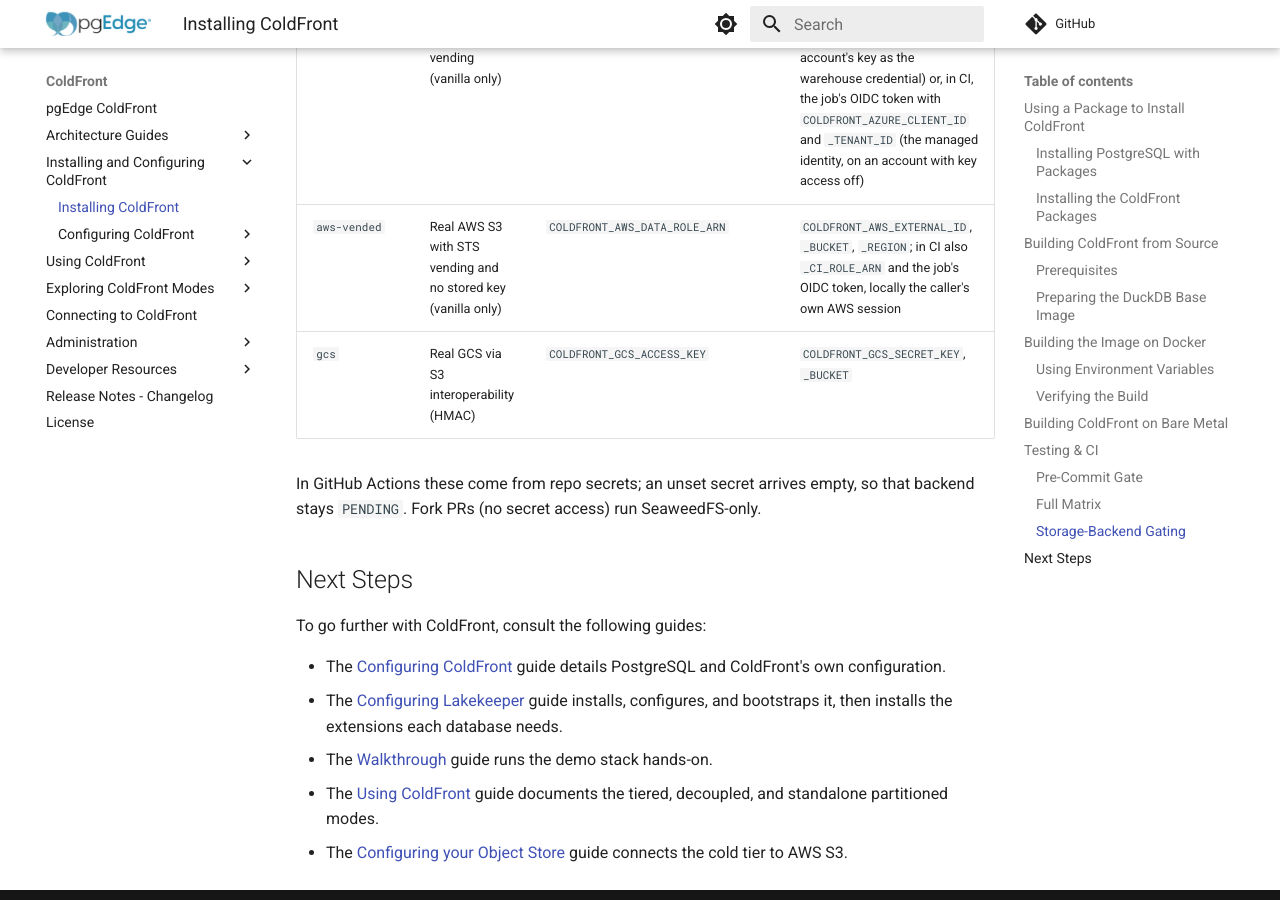
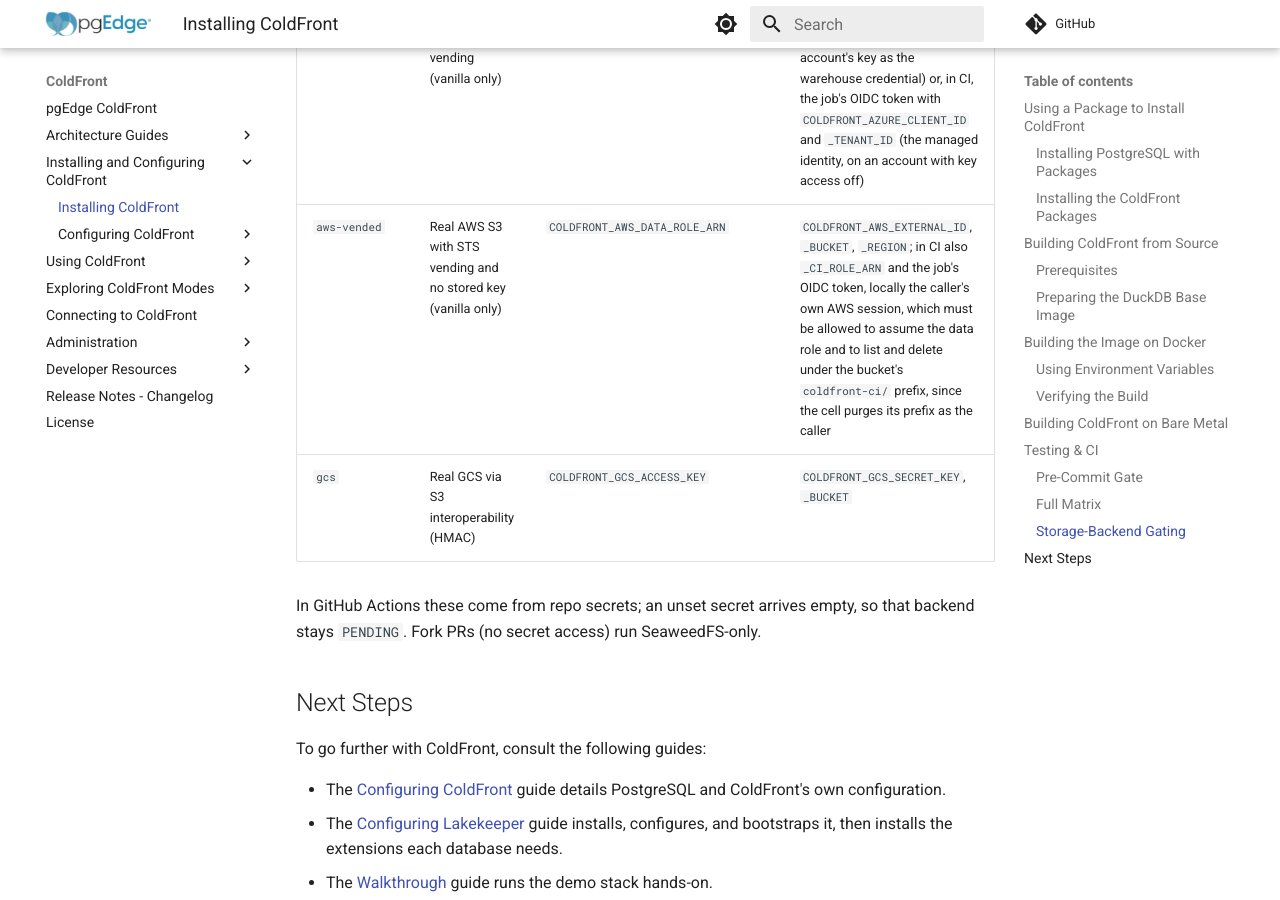
Before and after one commit to pgEdge/coldfront, an MkDocs documentation site: the page built from docs/installation.md, in a window 1280 px wide and 900 px high, scrolled down 11526 px. Built offline with MkDocs 1.6.1 and Material for MkDocs 9.7.7, drawn with Linux system fonts in a browser that asks for light colours; comment, search, counter and statistics services are not loaded.

Commit message:
docs: state the rights a local aws-vended cell's session needs

```diff
--- a/docs/installation.md
+++ b/docs/installation.md
@@ -444,7 +444,7 @@ it then requires; a lane turned on without the rest fails instead of staying
 | `aws`   | Real AWS S3 (native virtual-hosted addressing over HTTPS) | `COLDFRONT_AWS_ACCESS_KEY` | `COLDFRONT_AWS_SECRET_KEY`, `_BUCKET`, `_REGION` |
 | `azure` | Real Azure ADLS Gen2 | `COLDFRONT_AZURE_CONNECTION_STRING` | `COLDFRONT_AZURE_ACCOUNT`, `_FILESYSTEM`, `_KEY` |
 | `azure-vended` | Real Azure ADLS Gen2 with SAS vending (vanilla only) | `COLDFRONT_AZURE_ACCOUNT` | `COLDFRONT_AZURE_FILESYSTEM`, and either `COLDFRONT_AZURE_KEY` (the account's key as the warehouse credential) or, in CI, the job's OIDC token with `COLDFRONT_AZURE_CLIENT_ID` and `_TENANT_ID` (the managed identity, on an account with key access off) |
-| `aws-vended` | Real AWS S3 with STS vending and no stored key (vanilla only) | `COLDFRONT_AWS_DATA_ROLE_ARN` | `COLDFRONT_AWS_EXTERNAL_ID`, `_BUCKET`, `_REGION`; in CI also `_CI_ROLE_ARN` and the job's OIDC token, locally the caller's own AWS session |
+| `aws-vended` | Real AWS S3 with STS vending and no stored key (vanilla only) | `COLDFRONT_AWS_DATA_ROLE_ARN` | `COLDFRONT_AWS_EXTERNAL_ID`, `_BUCKET`, `_REGION`; in CI also `_CI_ROLE_ARN` and the job's OIDC token, locally the caller's own AWS session, which must be allowed to assume the data role and to list and delete under the bucket's `coldfront-ci/` prefix, since the cell purges its prefix as the caller |
 | `gcs`   | Real GCS via S3 interoperability (HMAC) | `COLDFRONT_GCS_ACCESS_KEY` | `COLDFRONT_GCS_SECRET_KEY`, `_BUCKET` |
 
 In GitHub Actions these come from repo secrets; an unset secret arrives empty,
```
